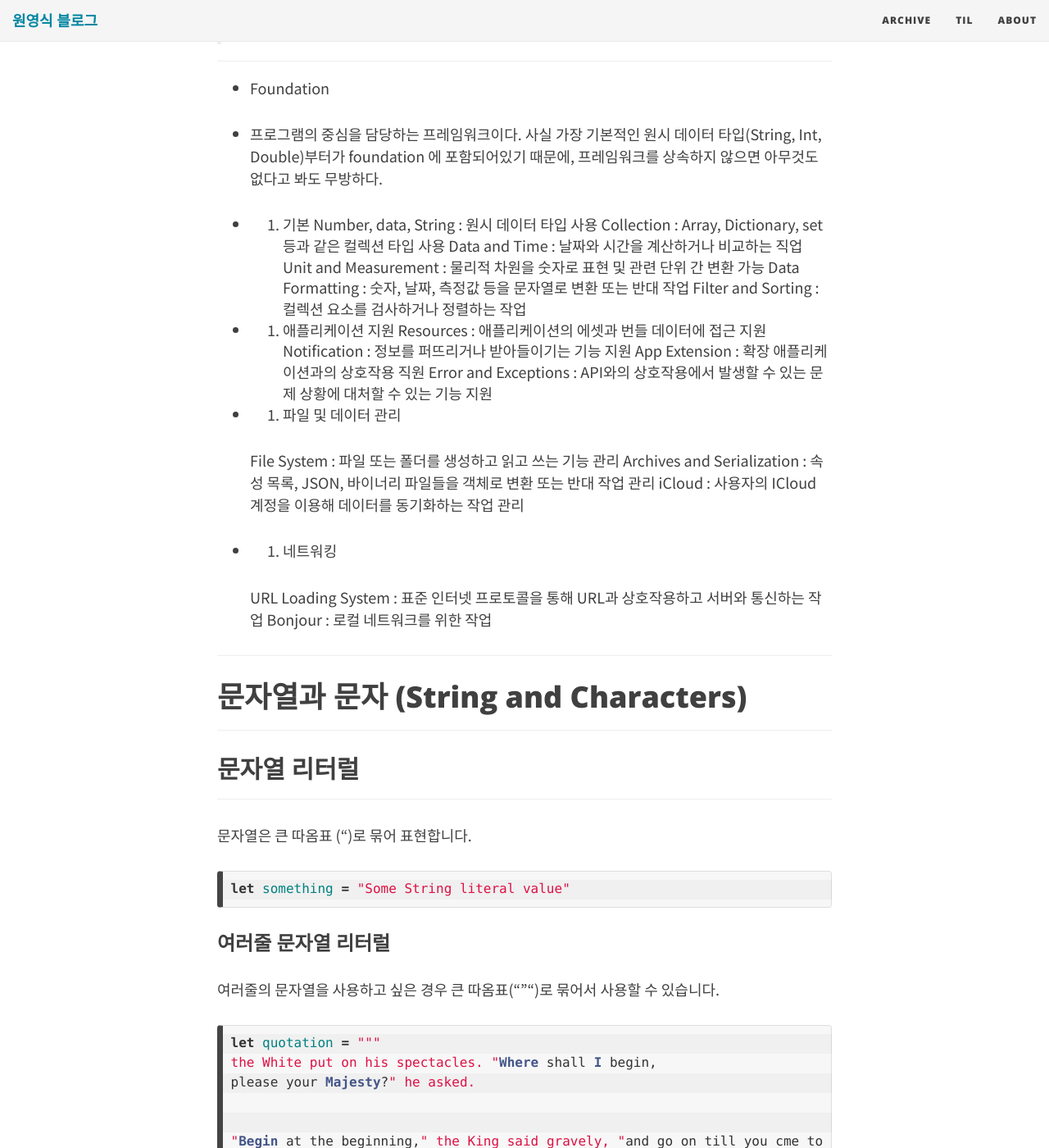
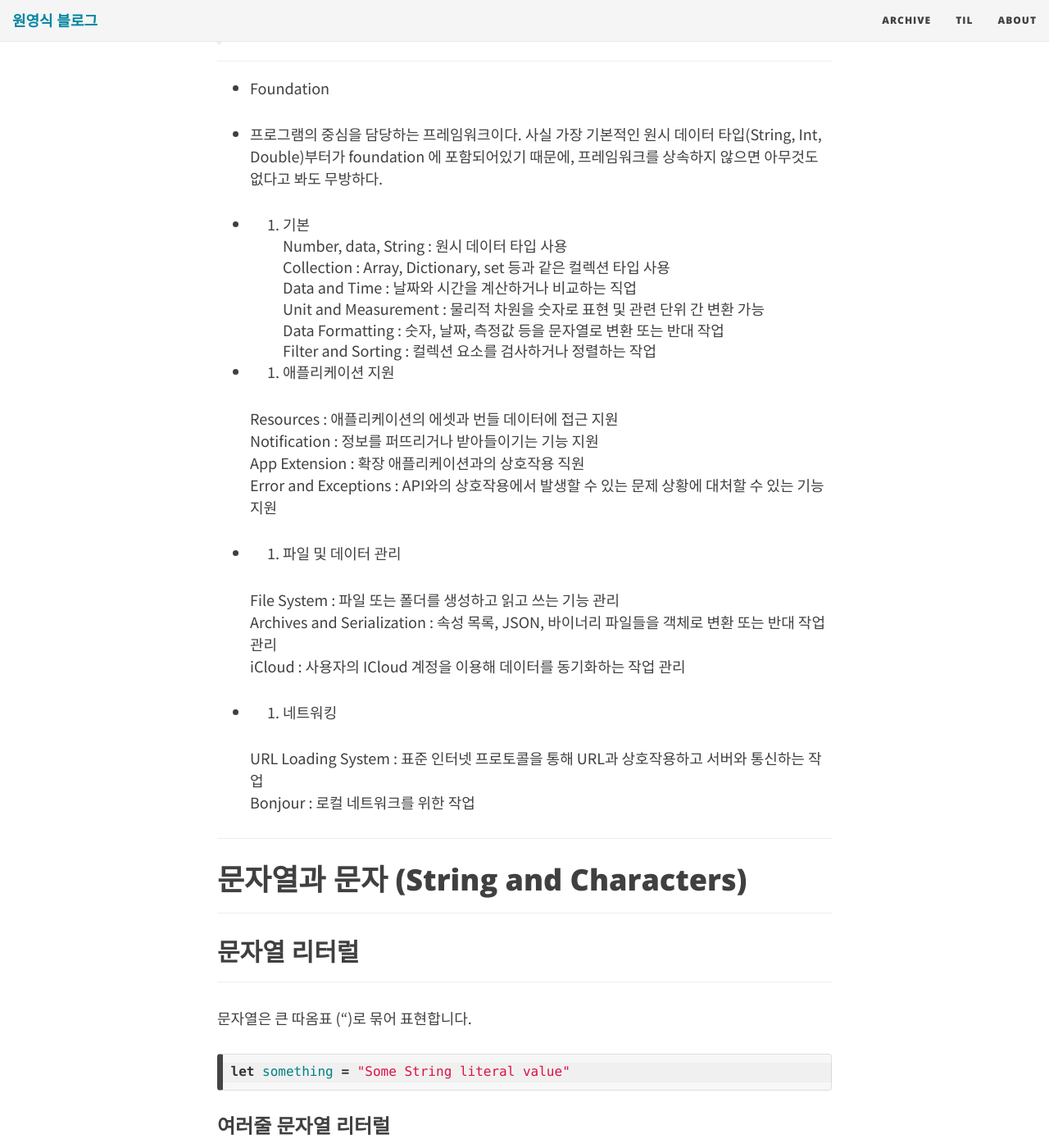
Before and after one commit to youngsikwon/github.io, a Jekyll site: the page built from _posts/2020-08-20-Swift_Characters.md, in a window 1280 px wide and 1400 px high, scrolled down 539 px. Shown: the whole window at 82% size. Built offline with Jekyll 4.4.1, drawn with Linux system fonts in a browser that asks for light colours; nearby versions of some CDN libraries; comment, search, counter and statistics services are not loaded; some of the changed text lies outside the part shown.

Commit message:
문자열 완성

````diff
--- a/_posts/2020-08-20-Swift_Characters.md
+++ b/_posts/2020-08-20-Swift_Characters.md
@@ -18,33 +18,34 @@ comments: true
 - Foundation
  - 프로그램의 중심을 담당하는 프레임워크이다. 사실 가장 기본적인 원시 데이터 타입(String, Int, Double)부터가 foundation 에 포함되어있기 때문에, 프레임워크를 상속하지 않으면 아무것도 없다고 봐도 무방하다.
 
- - 1. 기본
-  Number, data, String : 원시 데이터 타입 사용
-  Collection : Array, Dictionary, set 등과 같은 컬렉션 타입 사용
-  Data and Time : 날짜와 시간을 계산하거나 비교하는 직업
-  Unit and Measurement : 물리적 차원을 숫자로 표현 및 관련 단위 간 변환 가능
-  Data Formatting : 숫자, 날짜, 측정값 등을 문자열로 변환 또는 반대 작업
-  Filter and Sorting : 컬렉션 요소를 검사하거나 정렬하는 작업
+ - 1. 기본<br>
+  Number, data, String : 원시 데이터 타입 사용<br>
+  Collection : Array, Dictionary, set 등과 같은 컬렉션 타입 사용<br>
+  Data and Time : 날짜와 시간을 계산하거나 비교하는 직업<br>
+  Unit and Measurement : 물리적 차원을 숫자로 표현 및 관련 단위 간 변환 가능<br>
+  Data Formatting : 숫자, 날짜, 측정값 등을 문자열로 변환 또는 반대 작업<br>
+  Filter and Sorting : 컬렉션 요소를 검사하거나 정렬하는 작업<br>
 
-- 2. 애플리케이션 지원
-  Resources : 애플리케이션의 에셋과 번들 데이터에 접근 지원
-  Notification : 정보를 퍼뜨리거나 받아들이기는 기능 지원
-  App Extension : 확장 애플리케이션과의 상호작용 직원
-  Error and Exceptions : API와의 상호작용에서 발생할 수 있는 문제 상황에 대처할 수 있는 기능 지원
+- 2. 애플리케이션 지원<br>
+
+  Resources : 애플리케이션의 에셋과 번들 데이터에 접근 지원<br>
+  Notification : 정보를 퍼뜨리거나 받아들이기는 기능 지원<br>
+  App Extension : 확장 애플리케이션과의 상호작용 직원<br>
+  Error and Exceptions : API와의 상호작용에서 발생할 수 있는 문제 상황에 대처할 수 있는 기능 지원<br>
 
 
 
-- 3. 파일 및 데이터 관리
+- 3. 파일 및 데이터 관리<br>
 
-  File System : 파일 또는 폴더를 생성하고 읽고 쓰는 기능 관리
-  Archives and Serialization : 속성 목록, JSON, 바이너리 파일들을 객체로 변환 또는 반대 작업 관리
-  iCloud : 사용자의 ICloud 계정을 이용해 데이터를 동기화하는 작업 관리
+  File System : 파일 또는 폴더를 생성하고 읽고 쓰는 기능 관리<br>
+  Archives and Serialization : 속성 목록, JSON, 바이너리 파일들을 객체로 변환 또는 반대 작업 관리<br>
+  iCloud : 사용자의 ICloud 계정을 이용해 데이터를 동기화하는 작업 관리<br>
 
 
-- 4. 네트워킹
+- 4. 네트워킹<br>
 
-   URL Loading System : 표준 인터넷 프로토콜을 통해 URL과 상호작용하고 서버와 통신하는 작업
-   Bonjour : 로컬 네트워크를 위한 작업
+   URL Loading System : 표준 인터넷 프로토콜을 통해 URL과 상호작용하고 서버와 통신하는 작업<br>
+   Bonjour : 로컬 네트워크를 위한 작업<br>
 
 ---
 
@@ -314,7 +315,7 @@ for index in greeting.indices {
 
 문자의 삽입과 삭제에는 `insert(:at:)`, `insert(contentsOf:at:)`, `remove(at:`) 메소드를 사용할 수 있습니다.
 
-> 주의
+> 주의<br>
 > 위 메소드들은 RangeReplaceableCollection 프로토콜을 따르는 Array, Dictionary, Set 등에서도 동일하게 사용할 수 있습니다.
 
 ```swift
@@ -394,5 +395,114 @@ if eAcuteQuestion == combinedEAcuteQuestion {
 
 ```swift
 
+let latinCapitalLetterA: Character = "\u{41}"
 
+let cyrillicCapitalLetterA: Character = "\u{0410}"
+
+if latinCapitalLetterA != cyrillicCapitalLetterA {
+    print("These two characters are not equivalent.")
+}
+// Prints "These two characters are not equivalent."
 ```
+
+> 주의 <br>
+>Swift에서 문자열과 문자의 비교는 언어를 고려하지 않습니다. 다시말해, 언어와 상관없이 같은 문자면 같은 문자로 취급합니다.
+
+<br>
+
+## 접두사와 접미사 비교
+
+접두사와 접미사의 비교를 위해 `hasPrefix(:)`, `hasSuffix(:)` 메소드를 사용할 수 있습니다.
+
+```swift
+let romeoAndJuliet = [
+    "Act 1 Scene 1: Verona, A public place",
+    "Act 1 Scene 2: Capulet's mansion",
+    "Act 1 Scene 3: A room in Capulet's mansion",
+    "Act 1 Scene 4: A street outside Capulet's mansion",
+    "Act 1 Scene 5: The Great Hall in Capulet's mansion",
+    "Act 2 Scene 1: Outside Capulet's mansion",
+    "Act 2 Scene 2: Capulet's orchard",
+    "Act 2 Scene 3: Outside Friar Lawrence's cell",
+    "Act 2 Scene 4: A street in Verona",
+    "Act 2 Scene 5: Capulet's mansion",
+    "Act 2 Scene 6: Friar Lawrence's cell"
+]
+```
+
+다음 코드는 문자열 배열에서 접두어 `Act 1`가 몇개 들어있는지 확인하는 코드입니다.
+
+```swift
+var act1SceneCount = 0
+for scene in remeoAndJuliet{
+    if scene.hasPrefix("Act 1"){
+        act1SceneCount += 1
+    }
+}
+print("Thers are \(act1SceneCount) scenes in Act 1")
+```
+다음 코드는 문자열 배열에서 접미어 `Capulet's mansion`과 `Friar Lawrences cell` 이 각각 몇개 들어있는지 확인하는 코드 입니다.
+
+```swift
+
+var mansionCount = 0
+var cellCount = 0
+for scene in remeoAndJuliet {
+    if scene.hasSuffix("Capulet's mansion") {
+        mansionCount += 1
+    } else if scene.hasSuffix("Friar Lawrence's cell") {
+        cellCount += 1
+    }
+}
+print("\(mansionCount) mansion scenes; \(cellCount) cell scenes")
+// 6 mansion scenes; 2 cell scenes
+```
+
+# 문자열의 유니코드 표현
+---
+유니코드 문자가 텍스트 파일이나 다른 저장소에 쓰여질 때 유니코드 스칼라는 UTF-8, UTF-16, UTF-32 등 다양한 유니코드 인코딩 방식이 사용됩니다.
+```swift
+let dogString = "Dog!!"
+```
+
+![img2](../img/String_ime3.png)
+
+```swift
+for codeUnit in dogString.utf8{
+    print("\(codeUnit) ", terminator: "")
+}
+print("")
+// 68 111 103 226 128 188 240 159 144 182
+```
+
+UTF-16 표현
+
+![img2](../img/String_ime4.png)
+
+```swift
+for codeUnit in dogString.utf16{
+    print("\(codeUnit) ", terminator: "")
+}
+print("")
+// 68 111 103 8252 55357 56374
+```
+
+유니코드 스칼라표현
+
+![img2](../img/String_ime5.png)
+
+
+```swift
+for scalar in dogString.unicodeScalars {
+    print("\(scalar.value) ", terminator: "")
+}
+print("")
+// 68 111 103 8252 128054
+```
+
+
+```swift
+for scalar in dogString.unicodeScalars{
+    print("\(scalar)")
+}
+```
````
Also changed, not shown: other parts of _posts/2020-08-20-Swift_Characters.md (+2 -2 lines), img/String_ime3.png (added), img/String_ime4.png (added), img/String_ime5.png (added).
